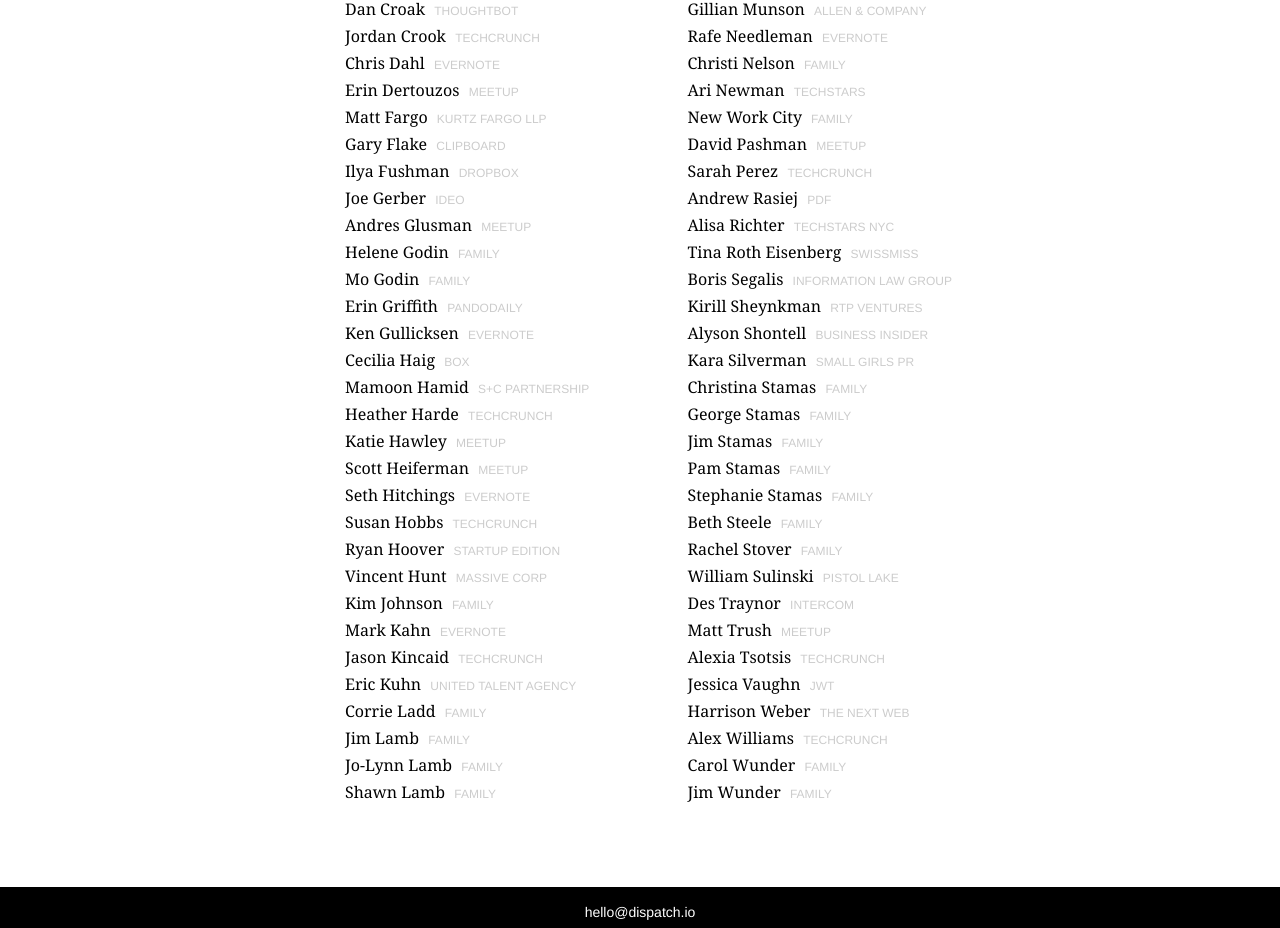
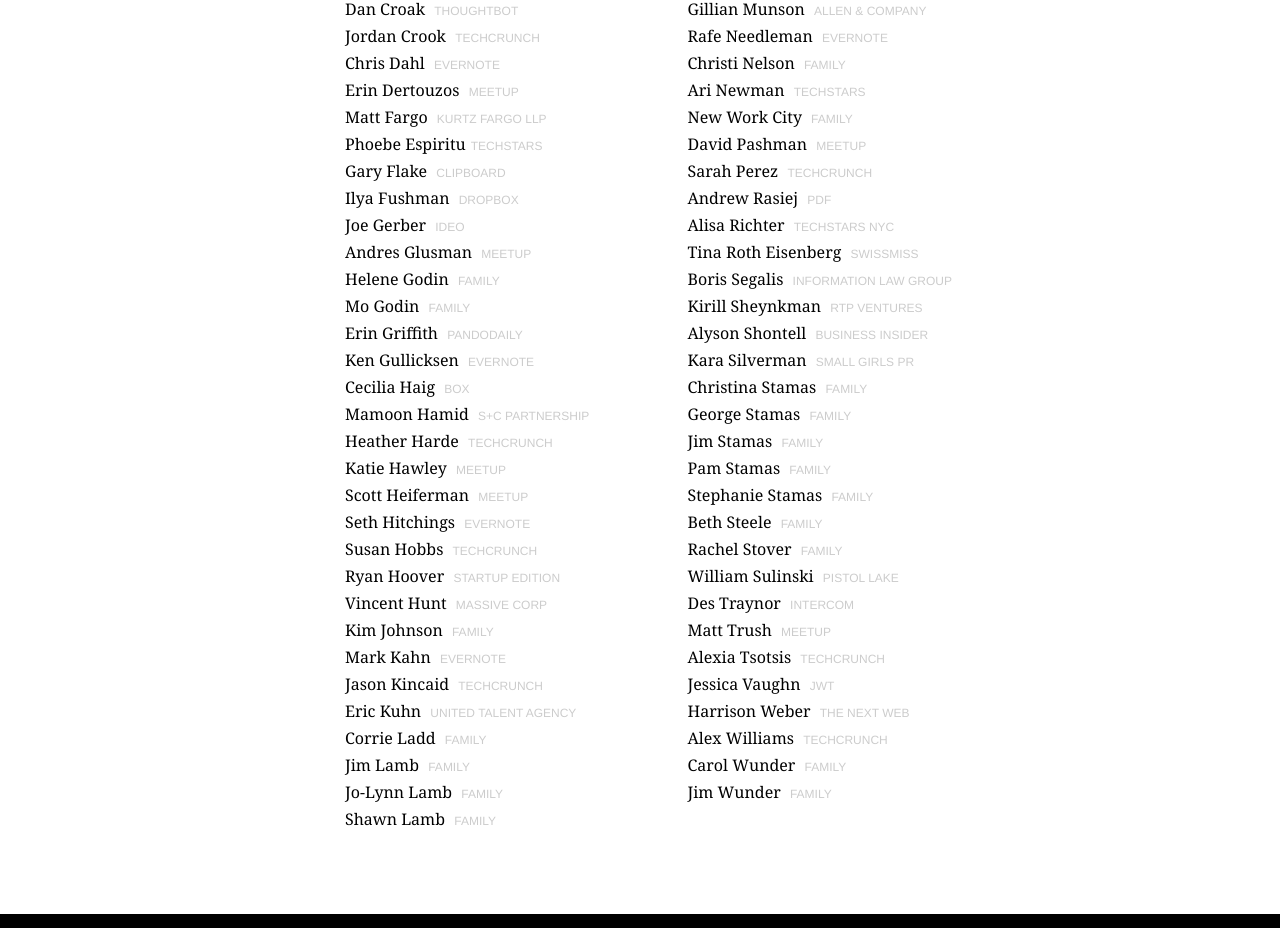
Before and after one commit to nickstamas/dispatch-memorial-cc, a plain HTML site: page index.html in a window 1280 px wide. Shown: the part 1337-2265 px from the top of the page. Drawn offline with nearby package versions, Linux system fonts and the light colour scheme.

Commit message:
Update index.html

```diff
--- a/index.html
+++ b/index.html
@@ -129,6 +129,7 @@
                         <li>Chris Dahl <span class='secondary-text'>Evernote</span></li>
                         <li>Erin Dertouzos <span class='secondary-text'>Meetup</span></li>
                         <li>Matt Fargo <span class='secondary-text'>Kurtz Fargo LLP</span></li>
+                        <li>Phoebe Espiritu<span class='secondary-text'>Techstars</span></li>
                         <li>Gary Flake <span class='secondary-text'>Clipboard</span></li>
                         <li>Ilya Fushman <span class='secondary-text'>Dropbox</span></li>
                         <li>Joe Gerber <span class='secondary-text'>Ideo</span></li>
```
